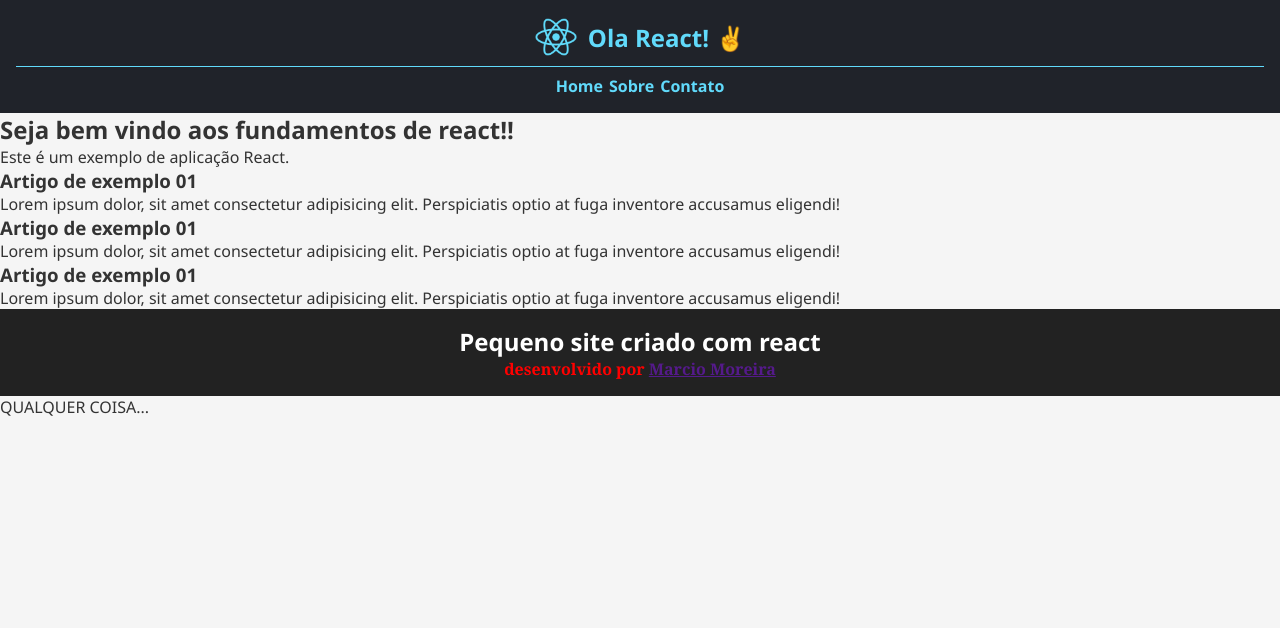
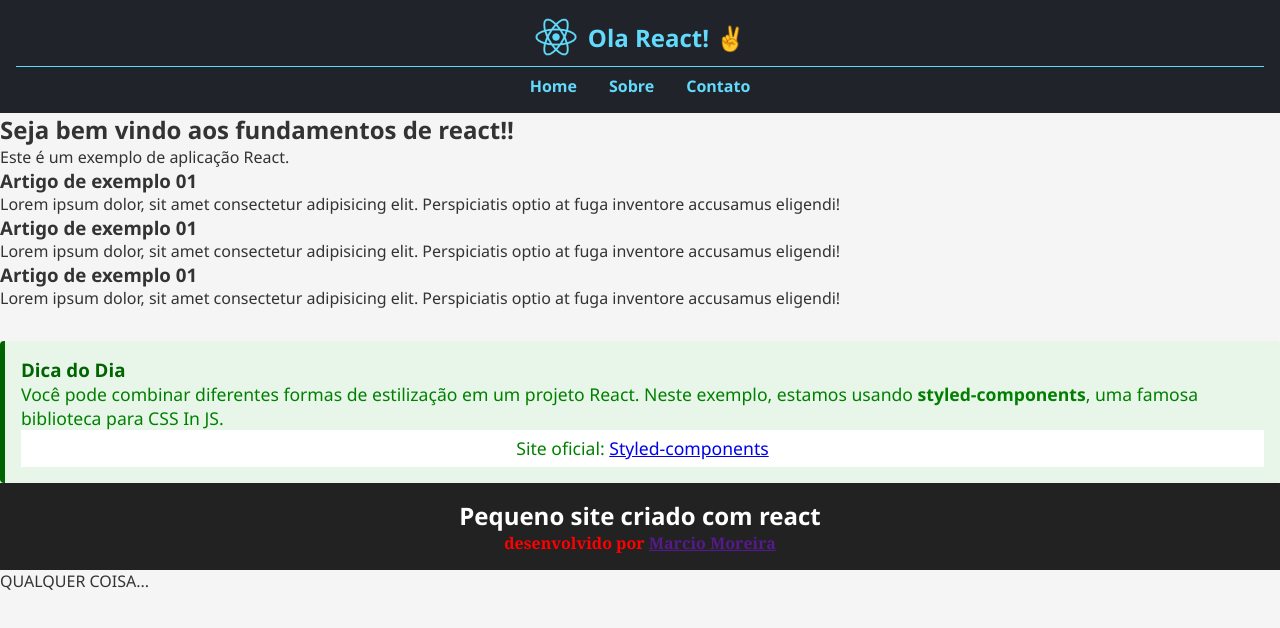
Before and after one commit to Moreira-Marcio/react-fundamentos, a React (Vite) app: page / in a window 1280 px wide. Shown: the top 628 px of the page. Built offline with nearby package versions, Linux system fonts and the light colour scheme.

Commit message:
atualiza components e adiciona o styled components

```diff
--- a/package.json
+++ b/package.json
@@ -11,12 +11,14 @@
   },
   "dependencies": {
     "react": "^19.1.0",
-    "react-dom": "^19.1.0"
+    "react-dom": "^19.1.0",
+    "styled-components": "^6.1.19"
   },
   "devDependencies": {
     "@eslint/js": "^9.25.0",
     "@types/react": "^19.1.2",
     "@types/react-dom": "^19.1.2",
+    "@types/styled-components": "^5.1.34",
     "@vitejs/plugin-react": "^4.4.1",
     "eslint": "^9.25.0",
     "eslint-plugin-react-hooks": "^5.2.0",
--- a/src/App.tsx
+++ b/src/App.tsx
@@ -1,6 +1,6 @@
-import Cabecalho from "./components/Cabecalho";
+import Cabecalho from "./components/Cabecalho/Cabecalho";
 import Conteudo from "./components/Conteudo";
-import Rodape from "./components/Rodape";
+import Rodape from "./components/Rodape/Rodape";
 
 export default function App() {
   return (
--- a/src/components/Cabecalho.module.css
+++ b/src/components/Cabecalho/Cabecalho.module.css
@@ -2,10 +2,6 @@
   background-color: #20232a;
   color: #61dafb;
   padding: 1rem;
-
-  a {
-    text-decoration: none;
-  }
 
   hr {
     border: none;
--- a/src/components/Cabecalho.tsx
+++ b/src/components/Cabecalho/Cabecalho.tsx
@@ -1,6 +1,6 @@
 /* tudo o que for usado dentro de componentes (imagens, fontes,etc) deve ser importado desta forma, no momento do build havera otimizaçoes para esteconteudo  */
-import logo from "../assets/logo-react.png";
-import Menu from "./Menu";
+import logo from "../../assets/logo-react.png";
+import Menu from "../Menu/Menu";
 
 //importando modulo css para o componente cabecalho
 import estilos from "./Cabecalho.module.css";
--- a/src/components/Conteudo.tsx
+++ b/src/components/Conteudo.tsx
@@ -1,4 +1,5 @@
 import Artigo from "./Artigo";
+import DicaDoDia from "./DicaDoDia/DicaDoDia";
 
 export default function Conteudo() {
   return (
@@ -10,6 +11,8 @@ export default function Conteudo() {
         <Artigo />
         <Artigo />
       </section>
+
+      <DicaDoDia />
     </main>
   );
 }
--- /dev/null
+++ b/src/components/DicaDoDia/DicaDoDia.tsx
@@ -0,0 +1,49 @@
+import styled from "styled-components";
+
+const StyledDicaDoDia = styled.section`
+  background-color: #e8f5e9;
+  border-left: 5px solid darkgreen;
+  padding: 1rem;
+  margin-top: 2rem;
+  border-radius: 4px;
+
+  h3 {
+    margin-top: 0;
+    color: darkgreen;
+  }
+
+  p {
+    color: green;
+    font-size: 1.1rem;
+  }
+
+  .site-oficial {
+    background-color: white;
+    text-align: center;
+    padding: 0.4rem;
+  }
+
+  &:hover,
+  &:focus {
+    text-decoration: underline;
+  }
+`;
+
+export default function DicaDoDia() {
+  return (
+    <StyledDicaDoDia>
+      <h3>Dica do Dia</h3>
+      <p>
+        Você pode combinar diferentes formas de estilização em um projeto React.
+        Neste exemplo, estamos usando <b>styled-components</b>, uma famosa
+        biblioteca para CSS In JS.{" "}
+      </p>
+      <p className="site-oficial">
+        Site oficial: {""}
+        <a href="https://styled-components.com/" target="_blank">
+          Styled-components
+        </a>
+      </p>
+    </StyledDicaDoDia>
+  );
+}
--- a/src/components/Menu.module.css
+++ /dev/null
@@ -1,17 +0,0 @@
-.links {
-  text-align: center;
-  a {
-    color: #61dafb;
-    margin: 3px;
-    text-decoration: none;
-    font-weight: bold;
-  }
-}
-a:focus {
-  border: 2px solid blue;
-}
-a:hover {
-  transform: scale(1.5);
-
-  color: aqua;
-}
--- /dev/null
+++ b/src/components/Menu/Menu.module.css
@@ -0,0 +1,18 @@
+.links {
+  display: flex;
+  justify-content: center;
+  gap: 2rem;
+
+  a {
+    color: #61dafb;
+    text-decoration: none;
+    font-weight: bold;
+    transition: 0.2s;
+
+    &:hover,
+    &:focus {
+      transform: scale(1.1);
+      color: white;
+    }
+  }
+}
```
Also changed, not shown: src/components/Artigo.module.css (added, +7 -0 lines), src/components/Conteudo.module.css (added, +22 -0 lines), src/components/Menu/Menu.tsx (renamed from src/components/Menu.tsx), src/components/Rodape/Rodape.tsx (renamed from src/components/Rodape.tsx), 2 other files (tests, documents, lock files or other folders).
